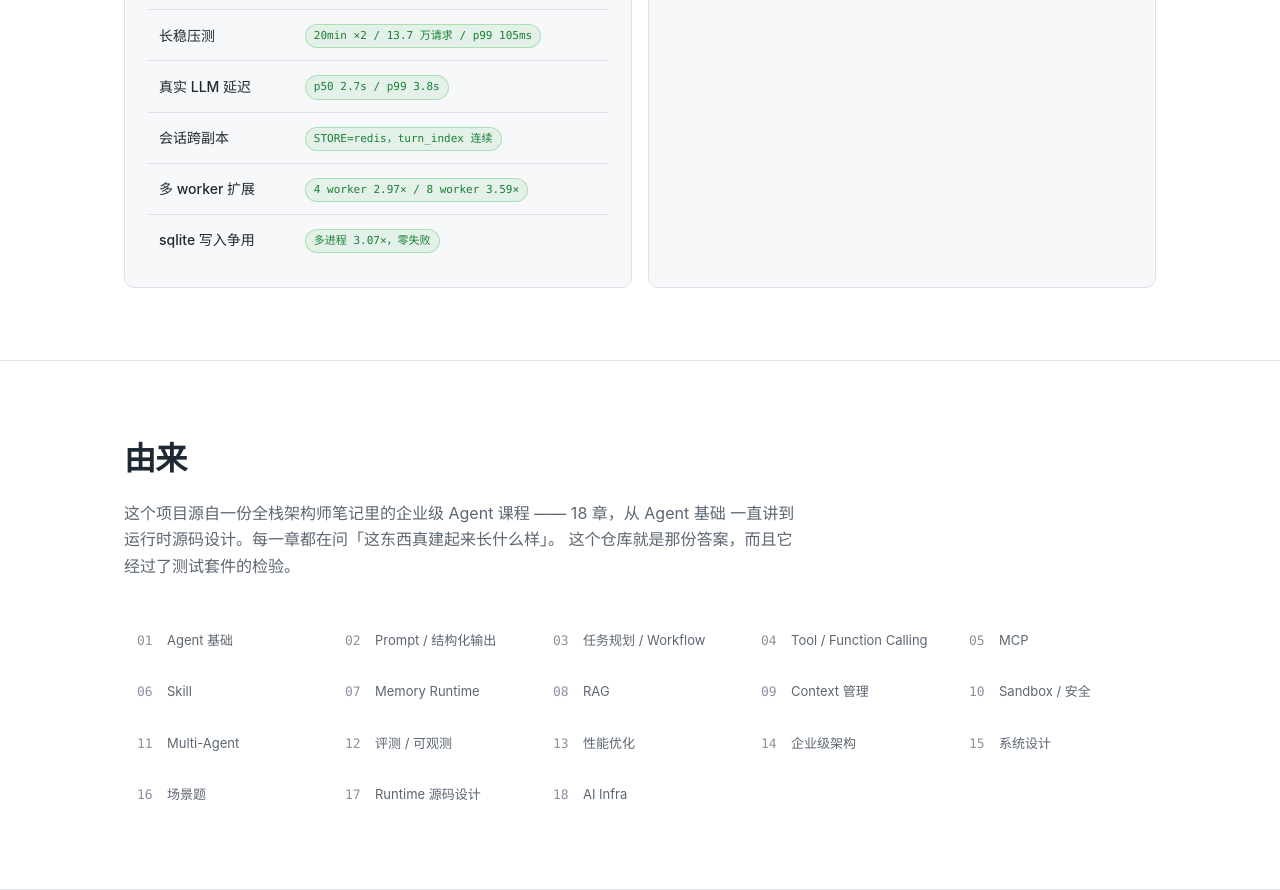
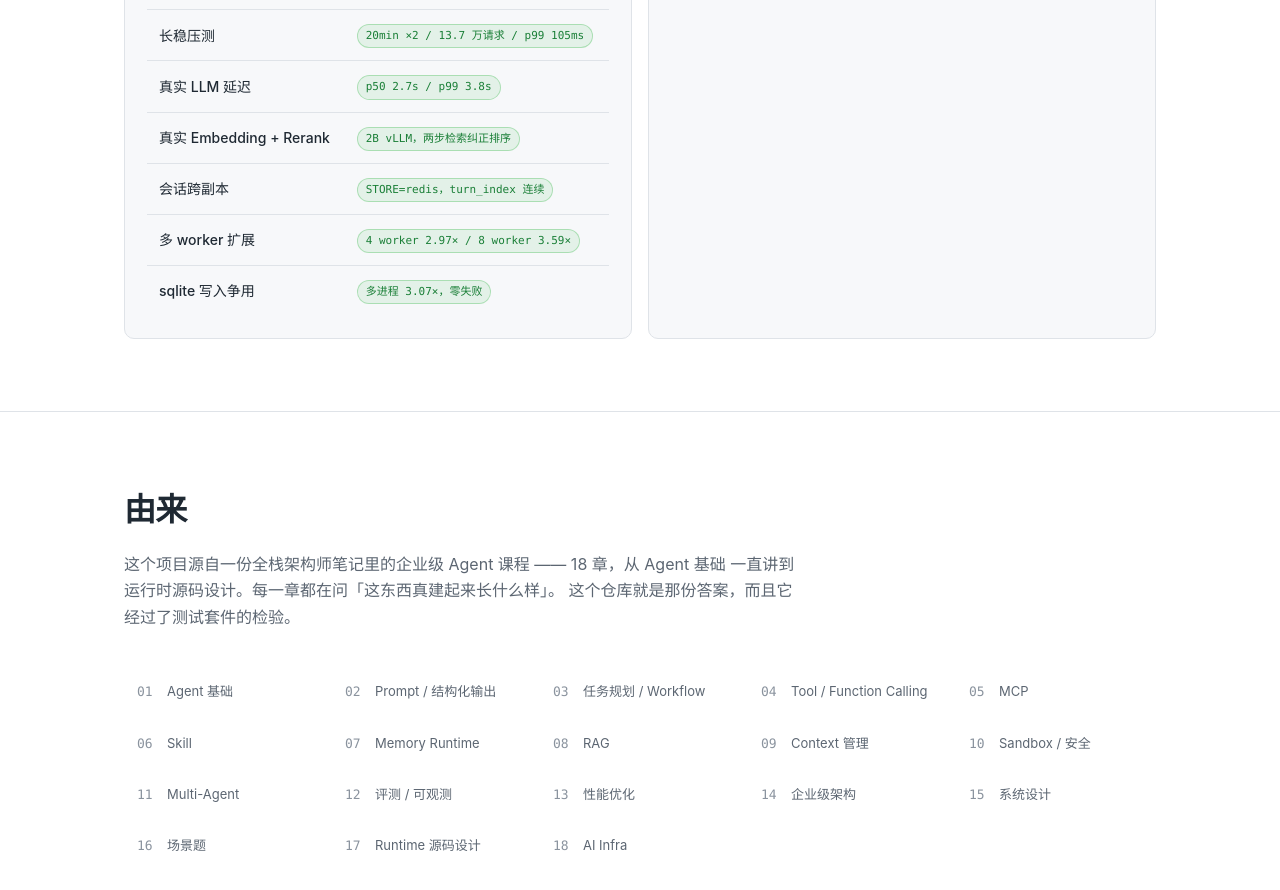
Before and after one commit to XiaoBinGan/Turing_AgentRuntime, a plain HTML site: page docs/index.html in a window 1280 px wide. Shown: the part 6052-6942 px from the top of the page. Drawn offline with Linux system fonts and the light colour scheme.

Commit message:
Verify RAG against real 2B embedding and reranker backends
Every RAG test until now used hashing vectors, which prove the plumbing works
and nothing about retrieval quality. A vLLM host with Qwen3-VL-Embedding-2B and
Qwen3-VL-Reranker-2B was available, so the whole path ran against real models.

Embedding integration works: 2048 dimensions, 89ms per document including a 28ms
network round trip, and the similarity spread is sensible (0.57 for related text,
0.39 for unrelated).

The interesting result is that pure vector search ranks badly on realistic input.
Given a corpus that mixes the root cause with a passage that merely defines p99,
the definition ranked first at 0.658 and the actual root cause sat second at
0.616. The embedding model sees the token "p99" and cannot tell "what p99 is"
from "why p99 rose".

Reranking fixed it: the root cause moved to first at 0.931. Two-stage retrieval
is not a refinement here, it corrects a wrong ordering.

But the reranker's absolute scores are not usable: they came back as 0.931 /
0.926 / 0.915 / 0.898, a spread of 0.033 across items whose relevance differs
enormously. So use it to order, never to threshold — a 0.5 cutoff would discard
nothing.

Cost is 85ms for vector plus 84ms for reranking four candidates, nearly double,
which is worth it when a human reads the result and questionable for high
frequency internal calls.

Recorded in docs/design/RAG-VERIFICATION.md along with what was not done: the
Knowledge plane still uses BM25 rather than vector search, so there is no hybrid
fusion layer; embedding throughput under concurrency is unmeasured; and long
document truncation against the 8192 token limit is untested.

```diff
--- a/docs/index.html
+++ b/docs/index.html
@@ -316,6 +316,7 @@ footer a{color:var(--fg2)}
             <tr><td>故障演练</td><td><span class="tag ok">6 项姿态验证</span></td></tr>
             <tr><td>长稳压测</td><td><span class="tag ok">20min ×2 / 13.7 万请求 / p99 105ms</span></td></tr>
             <tr><td>真实 LLM 延迟</td><td><span class="tag ok">p50 2.7s / p99 3.8s</span></td></tr>
+            <tr><td>真实 Embedding + Rerank</td><td><span class="tag ok">2B vLLM，两步检索纠正排序</span></td></tr>
             <tr><td>会话跨副本</td><td><span class="tag ok">STORE=redis，turn_index 连续</span></td></tr>
             <tr><td>多 worker 扩展</td><td><span class="tag ok">4 worker 2.97× / 8 worker 3.59×</span></td></tr>
             <tr><td>sqlite 写入争用</td><td><span class="tag ok">多进程 3.07×，零失败</span></td></tr>
```
Also changed, not shown: 2 other files.
